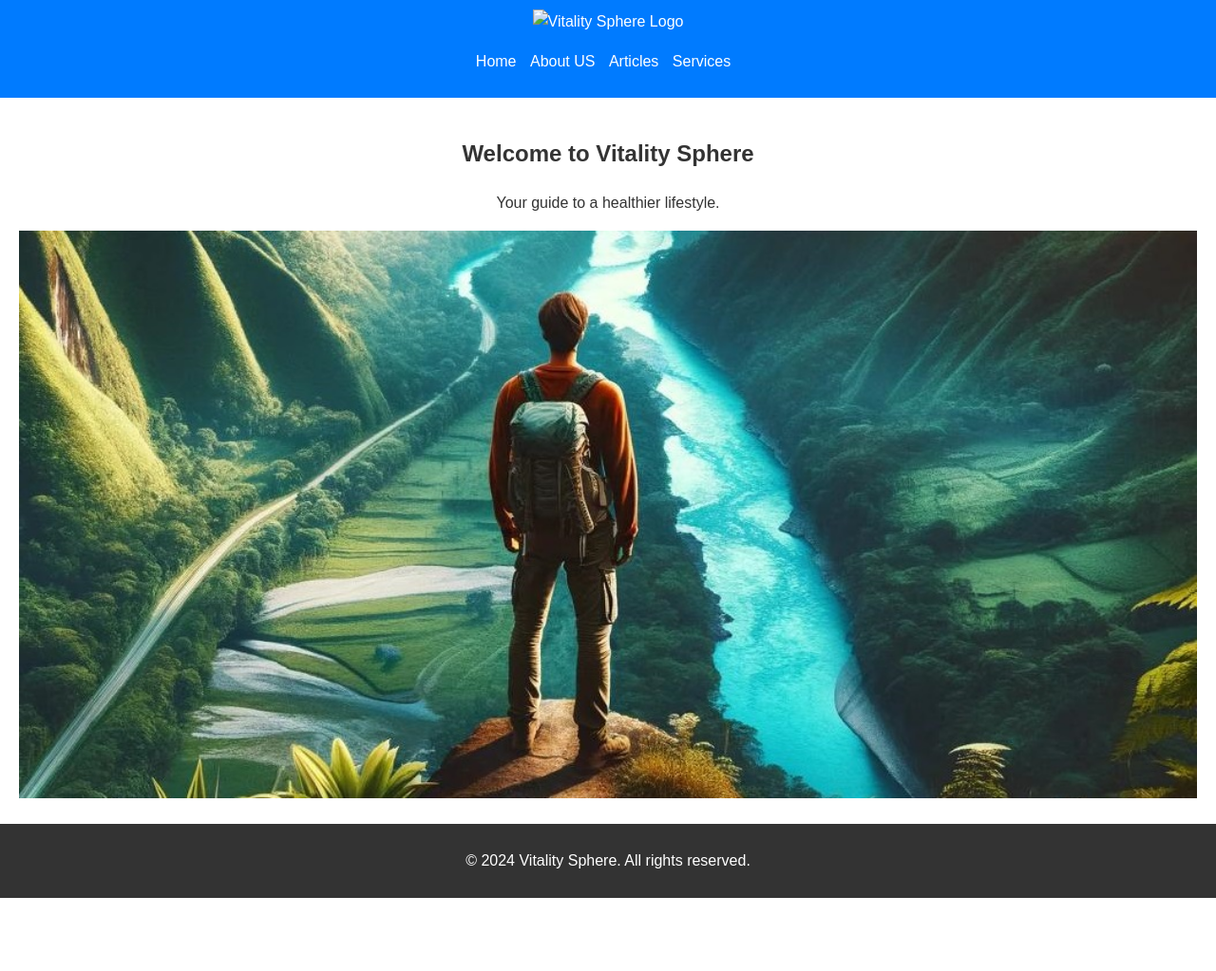
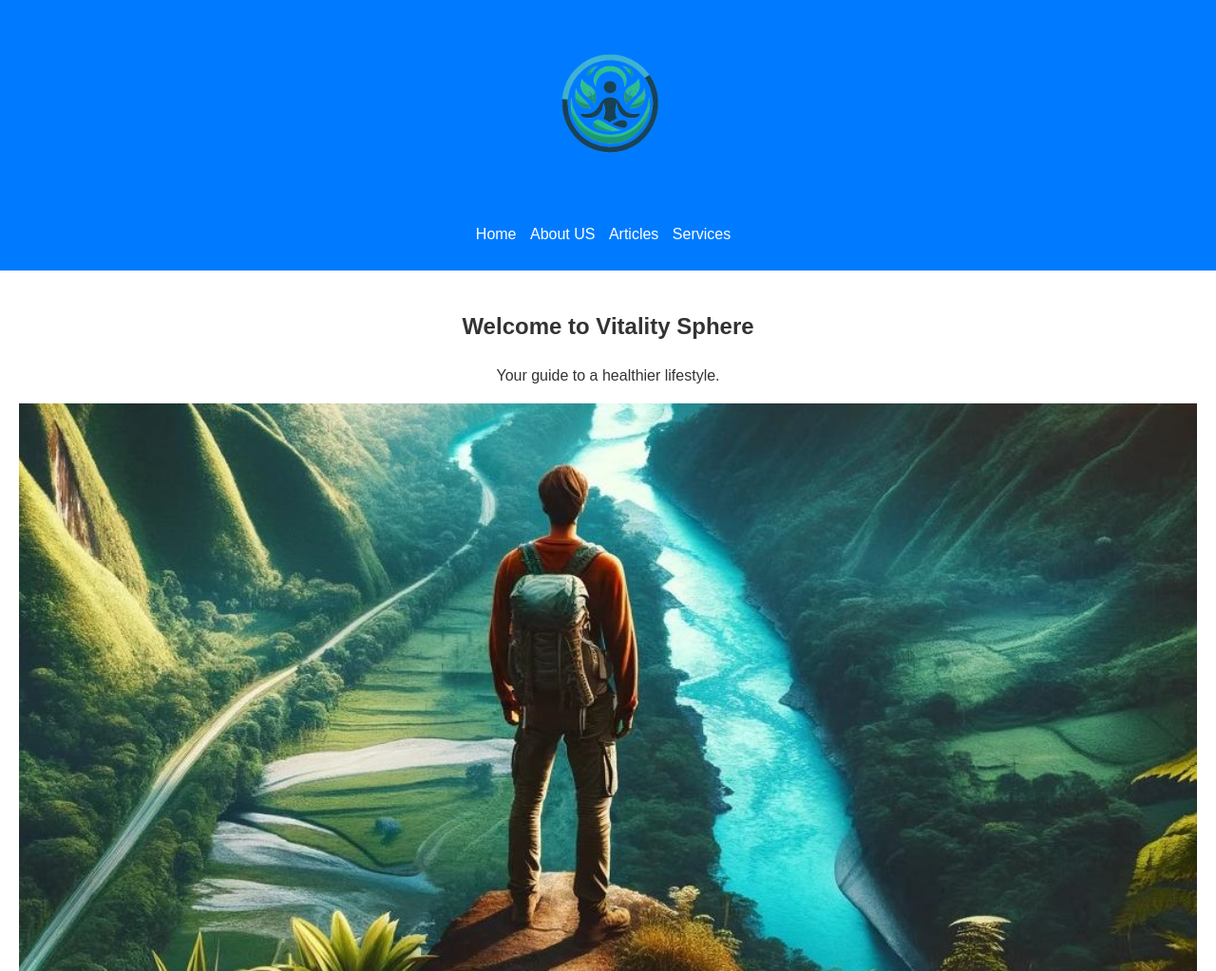
Before and after one commit to AbdulRahimShaikh1999/VitalityWebsite, a plain HTML site: page index.html in a window 1280 px wide. Shown: the top 1023 px of the page at 95% size. Before the commit the page ends 946 px from the top, so only its background shows below. Drawn offline with Linux system fonts and the light colour scheme; no server answers.

Commit message:
testing peipeline settings - final

```diff
--- a/index.html
+++ b/index.html
@@ -8,7 +8,7 @@
 </head>
 <body>
     <header>
-        <img src="log.png" alt="Vitality Sphere Logo" class="logo">
+        <img src="logo.png" alt="Vitality Sphere Logo" class="logo">
         <nav>
             <ul>
                 <li><a href="index.html">Home</a></li>
```
